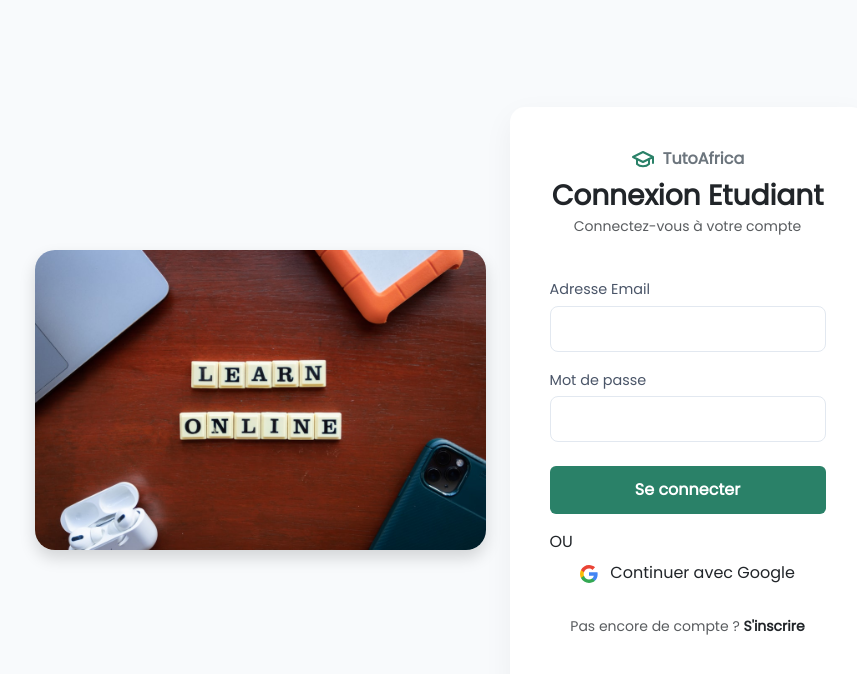
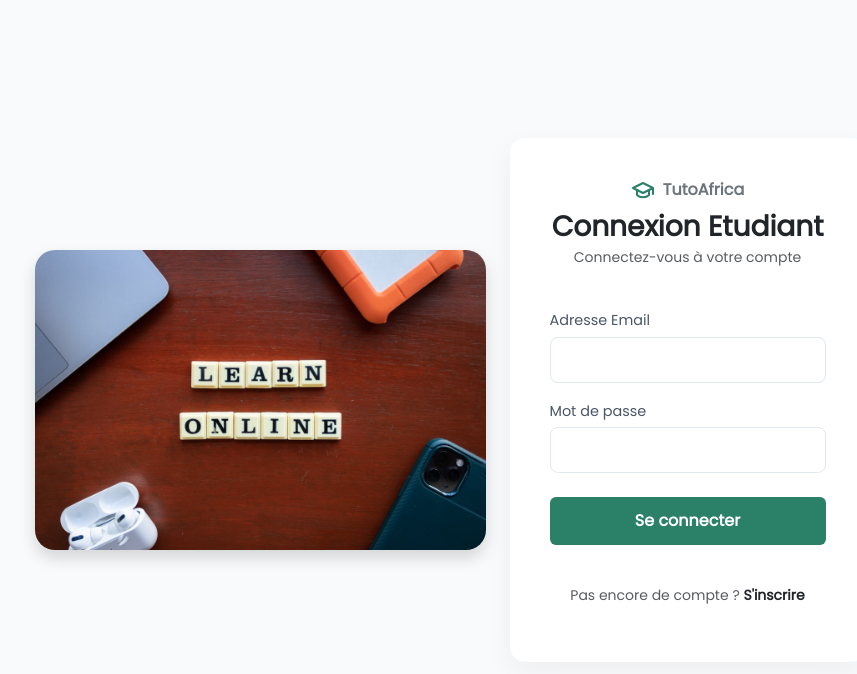
Before and after one commit to kemkengroger/ISI3_PROJETWEB_GROUPE6_FR, a website built with Vite: page tp/connexion.html in a window 1280 px wide. Shown: the whole page, without its empty margins (190-1047 px from the left). Built offline with nearby package versions, Linux system fonts and the light colour scheme; some packages are replaced by stand-ins of ours.

Commit message:
suppression

```diff
--- a/tp/connexion.html
+++ b/tp/connexion.html
@@ -47,18 +47,10 @@
                     </button>
 
                     <div class="separateur-ou">
-                        <span>OU</span>
+                        <span></span>
                     </div>
 
-                    <button type="button" id="bouton-google" class="btn bouton-google w-100">
-                        <svg width="18" height="18" viewBox="0 0 18 18" fill="none" class="me-2">
-                            <path d="M17.64 9.2c0-.637-.057-1.251-.164-1.84H9v3.481h4.844c-.209 1.125-.843 2.078-1.796 2.717v2.258h2.908c1.702-1.567 2.684-3.874 2.684-6.615z" fill="#4285F4"/>
-                            <path d="M9.003 18c2.43 0 4.467-.806 5.956-2.184l-2.908-2.258c-.806.54-1.837.86-3.048.86-2.344 0-4.328-1.584-5.036-3.711H.957v2.332C2.438 15.983 5.482 18 9.003 18z" fill="#34A853"/>
-                            <path d="M3.964 10.712c-.18-.54-.282-1.117-.282-1.71 0-.593.102-1.17.282-1.71V4.96H.957C.347 6.175 0 7.55 0 9.002c0 1.452.348 2.827.957 4.042l3.007-2.332z" fill="#FBBC05"/>
-                            <path d="M9.003 3.58c1.321 0 2.508.454 3.44 1.345l2.582-2.58C13.464.891 11.426 0 9.003 0 5.482 0 2.438 2.017.957 4.958L3.964 7.29c.708-2.127 2.692-3.71 5.036-3.71z" fill="#EA4335"/>
-                        </svg>
-                        Continuer avec Google
-                    </button>
+
                 </form>
 
                 <div class="text-center mt-4">
```
